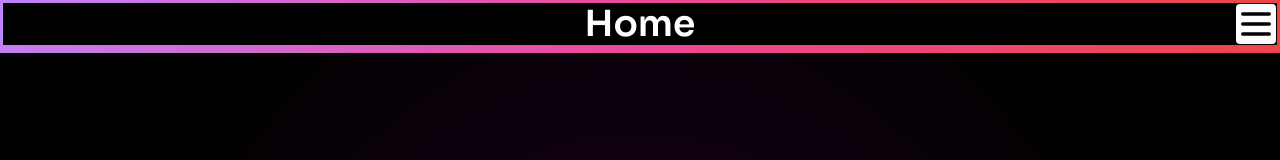
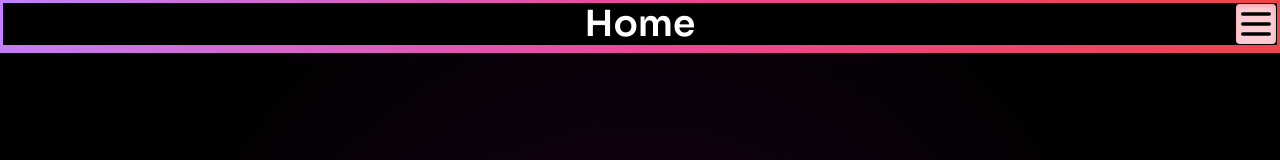
Before and after one commit to Jonnaa/Portfolio, a React (Vite) app: page / in a window 1280 px wide. Shown: the top 160 px of the page. Built offline with nearby package versions, Linux system fonts and the light colour scheme.

Commit message:
Changed burger button bg

```diff
--- a/src/components/Header/index.jsx
+++ b/src/components/Header/index.jsx
@@ -39,7 +39,7 @@ const Header = () => {
               src="burger-menu.svg"
               alt="Navigation Menu"
               id="burgerButton"
-              className="w-8 sm:w-10 rounded  hover:bg-red-500 cursor-pointer z-50 bg-white"
+              className="w-8 sm:w-10 rounded bg-rose-200 shadow-inner shadow-rose-400/50 hover:bg-red-500 cursor-pointer z-50"
               onClick={handleOnClick}
             />
           </nav>
```
